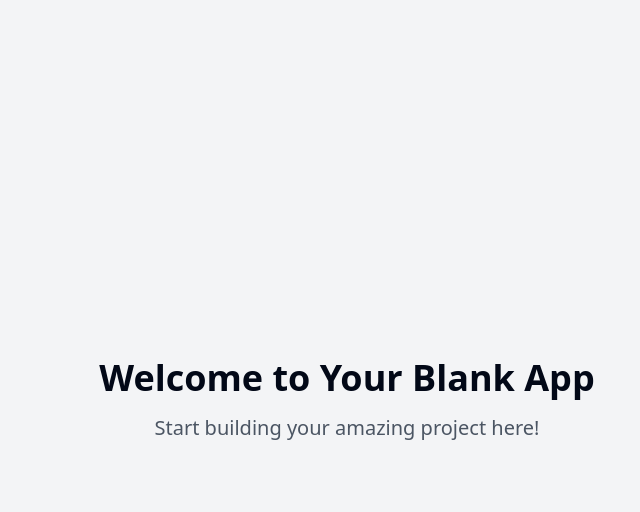
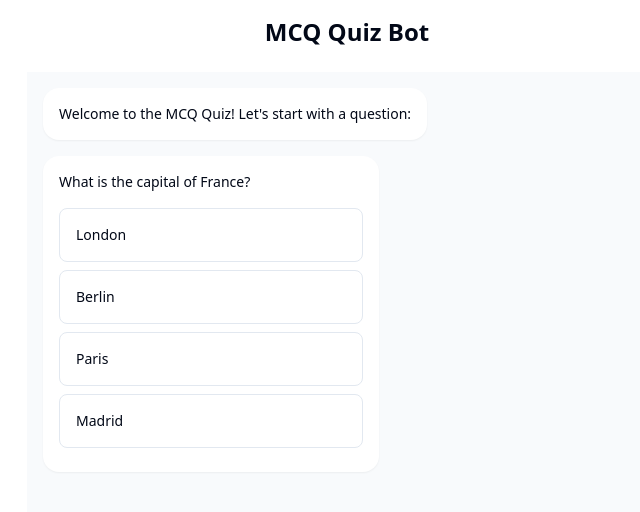
Before and after one commit to srini072019/botquiz-blank-slate, a React (Vite) app: page / in a window 1280 px wide. Shown: the top 512 px of the page, without its empty margins (293-933 px from the left). Built offline with nearby package versions, Linux system fonts and the light colour scheme.

Commit message:
Add blank chatbot for MCQ
Implement a blank chatbot for multiple-choice questions.

```diff
--- /dev/null
+++ b/src/components/ChatInterface.tsx
@@ -0,0 +1,76 @@
+
+import { useState } from "react";
+import { MessageBubble } from "./MessageBubble";
+import { McqOption } from "./McqOption";
+
+interface Message {
+  id: number;
+  text: string;
+  isBot: boolean;
+  options?: string[];
+}
+
+export const ChatInterface = () => {
+  const [messages, setMessages] = useState<Message[]>([
+    {
+      id: 1,
+      text: "Welcome to the MCQ Quiz! Let's start with a question:",
+      isBot: true
+    },
+    {
+      id: 2,
+      text: "What is the capital of France?",
+      isBot: true,
+      options: ["London", "Berlin", "Paris", "Madrid"]
+    }
+  ]);
+
+  const [selectedOption, setSelectedOption] = useState<string | null>(null);
+  const [showResult, setShowResult] = useState(false);
+
+  const handleOptionSelect = (option: string) => {
+    setSelectedOption(option);
+    setShowResult(true);
+
+    // Simulate response after selection
+    setTimeout(() => {
+      setMessages(prev => [...prev, {
+        id: Date.now(),
+        text: option === "Paris" ? "Correct! 🎉" : "Sorry, that's incorrect. The correct answer is Paris.",
+        isBot: true
+      }]);
+    }, 500);
+  };
+
+  return (
+    <div className="flex flex-col h-[80vh] bg-slate-50">
+      <div className="flex-1 overflow-y-auto p-4">
+        {messages.map((message) => (
+          <MessageBubble key={message.id} content={message.text} isBot={message.isBot}>
+            {message.options && (
+              <div className="mt-4">
+                {message.options.map((option) => (
+                  <McqOption
+                    key={option}
+                    text={option}
+                    onClick={() => handleOptionSelect(option)}
+                    isSelected={selectedOption === option}
+                    isCorrect={
+                      showResult
+                        ? option === "Paris"
+                          ? true
+                          : option === selectedOption
+                          ? false
+                          : null
+                        : null
+                    }
+                  />
+                ))}
+              </div>
+            )}
+          </MessageBubble>
+        ))}
+      </div>
+    </div>
+  );
+};
--- /dev/null
+++ b/src/components/McqOption.tsx
@@ -0,0 +1,32 @@
+
+import { cn } from "@/lib/utils";
+import { Check, X } from "lucide-react";
+
+interface McqOptionProps {
+  text: string;
+  onClick: () => void;
+  isSelected?: boolean;
+  isCorrect?: boolean | null;
+}
+
+export const McqOption = ({ text, onClick, isSelected = false, isCorrect = null }: McqOptionProps) => {
+  return (
+    <button
+      onClick={onClick}
+      className={cn(
+        "w-full p-4 mb-2 rounded-lg text-left transition-all",
+        "border hover:border-indigo-600",
+        isSelected && "border-indigo-600 bg-indigo-50",
+        isCorrect === true && "border-emerald-600 bg-emerald-50",
+        isCorrect === false && "border-rose-600 bg-rose-50"
+      )}
+      disabled={isCorrect !== null}
+    >
+      <div className="flex items-center justify-between">
+        <span className="text-sm">{text}</span>
+        {isCorrect === true && <Check className="w-5 h-5 text-emerald-600" />}
+        {isCorrect === false && <X className="w-5 h-5 text-rose-600" />}
+      </div>
+    </button>
+  );
+};
--- /dev/null
+++ b/src/components/MessageBubble.tsx
@@ -0,0 +1,25 @@
+
+import { cn } from "@/lib/utils";
+
+interface MessageBubbleProps {
+  content: string;
+  isBot?: boolean;
+  children?: React.ReactNode;
+}
+
+export const MessageBubble = ({ content, isBot = false, children }: MessageBubbleProps) => {
+  return (
+    <div className={cn(
+      "flex w-full mb-4",
+      isBot ? "justify-start" : "justify-end"
+    )}>
+      <div className={cn(
+        "rounded-2xl p-4 max-w-[80%] shadow-sm",
+        isBot ? "bg-white" : "bg-indigo-600 text-white"
+      )}>
+        <p className="text-sm">{content}</p>
+        {children}
+      </div>
+    </div>
+  );
+};
--- a/src/pages/Index.tsx
+++ b/src/pages/Index.tsx
@@ -1,12 +1,11 @@
-// Update this page (the content is just a fallback if you fail to update the page)
+
+import { ChatInterface } from "@/components/ChatInterface";
 
 const Index = () => {
   return (
-    <div className="min-h-screen flex items-center justify-center bg-gray-100">
-      <div className="text-center">
-        <h1 className="text-4xl font-bold mb-4">Welcome to Your Blank App</h1>
-        <p className="text-xl text-gray-600">Start building your amazing project here!</p>
-      </div>
+    <div className="container mx-auto max-w-2xl p-4">
+      <h1 className="text-2xl font-bold text-center mb-6">MCQ Quiz Bot</h1>
+      <ChatInterface />
     </div>
   );
 };
```
